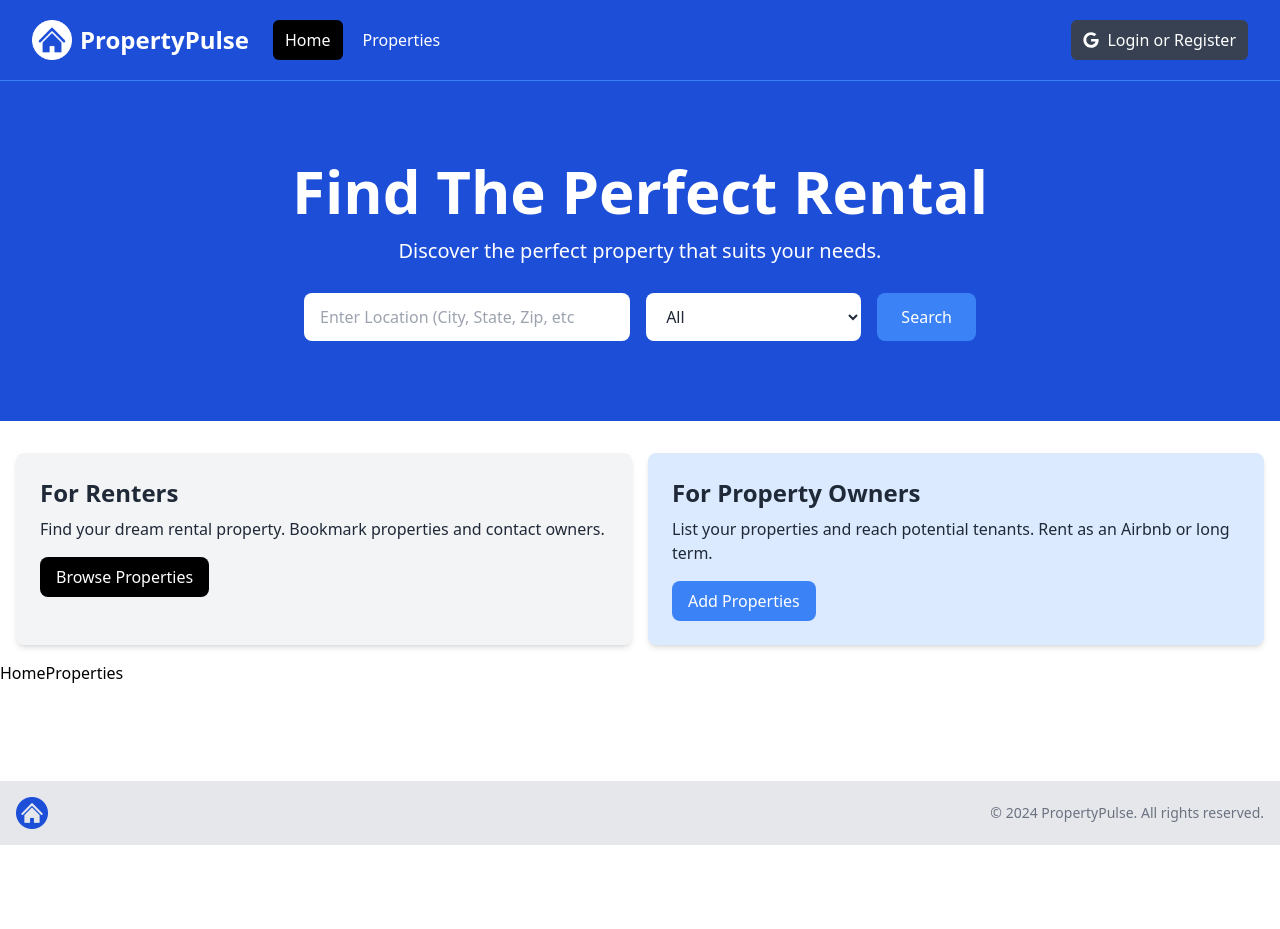
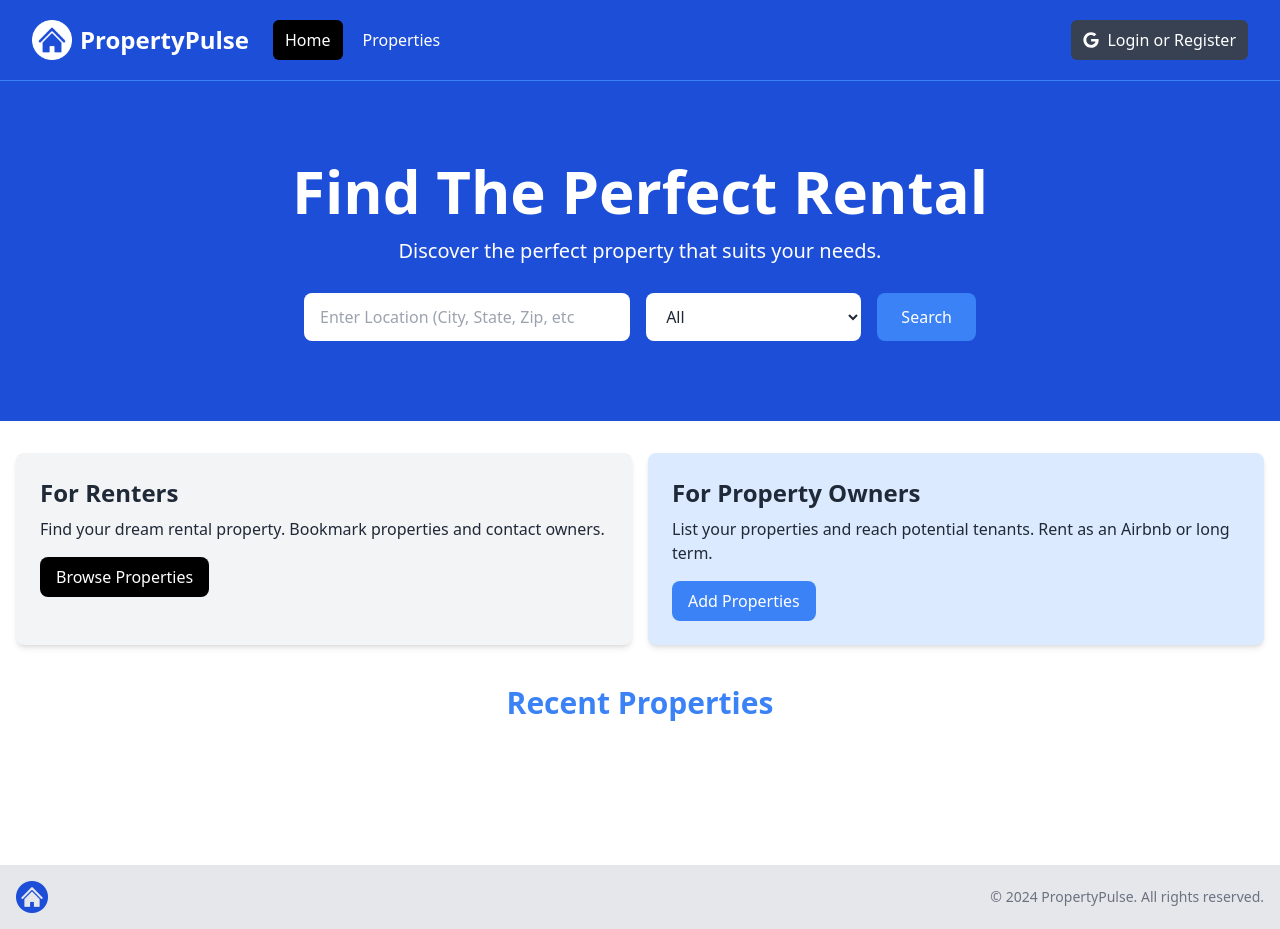
Before and after one commit to MichaelWiss/realestestate, a Next.js app: page / in a window 1280 px wide. Before the commit the page ends 845 px from the top, so only its background shows below. Built offline with nearby package versions, Linux system fonts and the light colour scheme.

Commit message:
HomeProperties.jsx

```diff
--- a/components/HomeProperties.jsx
+++ b/components/HomeProperties.jsx
@@ -1,9 +1,18 @@
 import React from 'react'
+import properties from '@/properties.json';
 
 
 const HomeProperties = () => {
   return (
-    <div>HomeProperties</div>
+    <section class="px-4 py-6">
+      <div class="container-xl lg:container m-auto">
+        <h2 class="text-3xl font-bold text-blue-500 mb-6 text-center">
+          Recent Properties
+        </h2>
+        <div class="grid grid-cols-1 md:grid-cols-3 gap-6">
+        </div>
+        </div>
+        </section>
   )
 }
 
```
